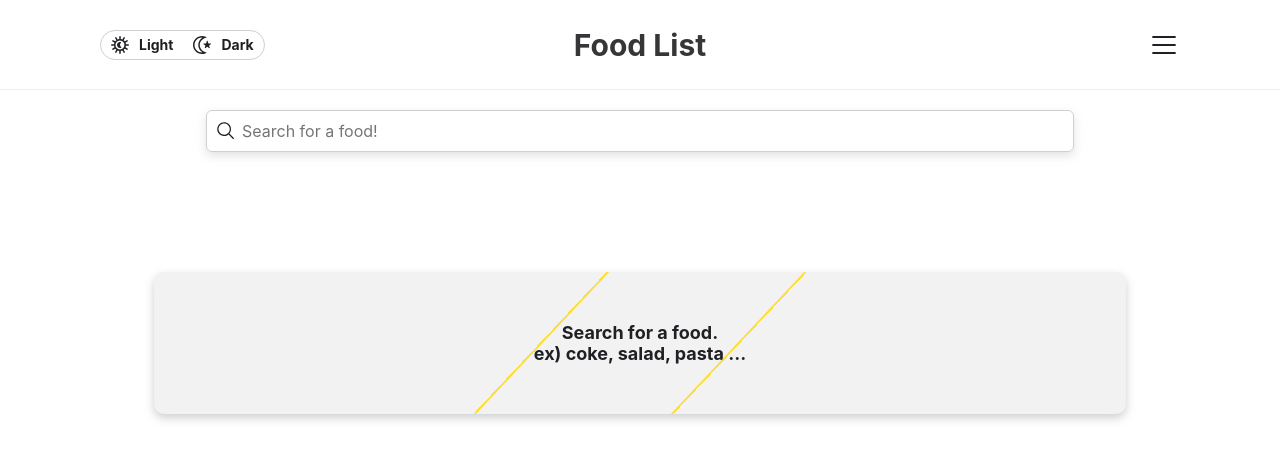
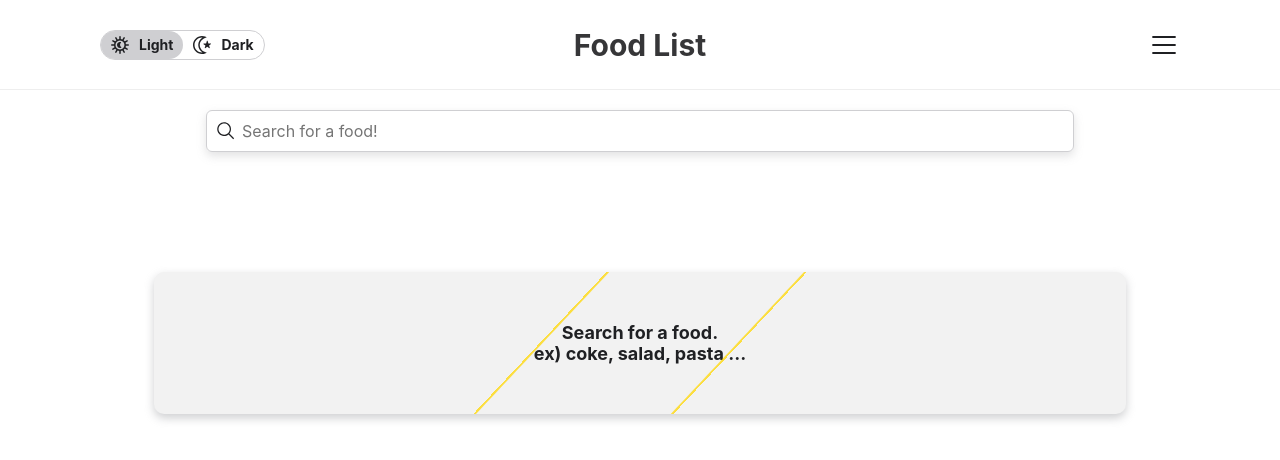
Before and after one commit to yoondowonn/FoodList, a React (Vite) app: page /recipes in a window 1280 px wide. Shown: the top 460 px of the page. Built offline with nearby package versions, Linux system fonts and the light colour scheme.

Commit message:
초기 상태 수정

```diff
--- a/src/button/Button.tsx
+++ b/src/button/Button.tsx
@@ -41,28 +41,31 @@ type ModeOption = {
 };
 
 type GuideButtonsProps = {
-  labels: string[];
   options: ModeOption[];
-  onSelectMode: (value: string) => void;
+  onSelectMode: (value: ServiceType) => void;
 };
 
 const GuideButtons: React.FC<GuideButtonsProps> = ({
-  labels,
   options,
   onSelectMode,
 }) => {
   const theme = useContext(ThemeContext);
   const { type, setModeType } = useModeStore();
 
-  // 초기 상태 설정
-  const initialLabel =
-    options.find((option) => option.value === type)?.label || null;
+  const labels = options.map((option) => option.label);
+
+  // 기본적으로 'Light' 선택
+  const initialLabel: string | null =
+    type !== ServiceType.None
+      ? options.find((option) => option.value === type)?.label || null
+      : "Light";
   const [activeLabel, setActiveLabel] = useState<string | null>(initialLabel);
 
-  // 저장소의 상태와 동기화
   useEffect(() => {
-    const newActiveLabel =
-      options.find((option) => option.value === type)?.label || null;
+    const newActiveLabel: string | null =
+      type !== ServiceType.None
+        ? options.find((option) => option.value === type)?.label || null
+        : "Light";
     setActiveLabel(newActiveLabel);
   }, [type, options]);
 
@@ -72,12 +75,13 @@ const GuideButtons: React.FC<GuideButtonsProps> = ({
 
     const selectedOption = options.find((option) => option.label === label);
 
-    // 저장소의 상태 업데이트
     if (selectedOption) {
       setModeType(selectedOption.value);
+      onSelectMode(selectedOption.value);
+    } else {
+      setModeType(ServiceType.None);
+      onSelectMode(ServiceType.None);
     }
-
-    onSelectMode(selectedOption ? selectedOption.value : "");
   };
 
   return (
--- a/src/store/ModeStore.ts
+++ b/src/store/ModeStore.ts
@@ -10,7 +10,7 @@ export interface ModeStore {
 export const useModeStore = create<ModeStore>()(
   persist(
     (set) => ({
-      type: ServiceType.None,
+      type: ServiceType.Light,
       setModeType: (mode: ServiceType) => set({ type: mode }),
     }),
     {
```
Also changed, not shown: src/utils/vaildation.ts (deleted, +0 -18 lines).
